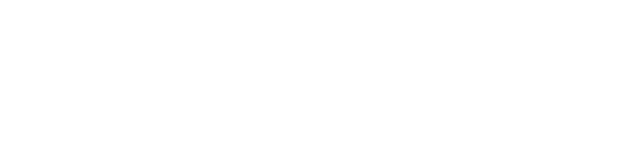
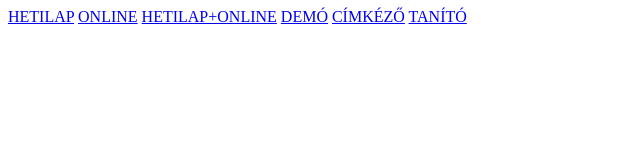
Before and after one commit to Alastair94/Webprog4, a plain HTML site: page index.html in a window 1280 px wide. Shown: the whole page, without its empty margins (0-640 px from the left). Drawn offline with Linux system fonts and the light colour scheme.

Commit message:
Adding sidebar (html)

```diff
--- a/index.html
+++ b/index.html
@@ -5,6 +5,17 @@
 		<title>Beadandó</title>
 	</head>
 	<body>
+		<div class="sidenav">
+			<a href="#">HETILAP</a>
+			<a href="#">ONLINE</a>
+			<a href="#">HETILAP+ONLINE</a>
+			<a href="#">DEMÓ</a>
+			<a href="#">CÍMKÉZŐ</a>
+			<a href="#">TANÍTÓ</a>
+		</div>
+		<div class="main">
+
+		<div>
 
 	</body>
 </html>
```
